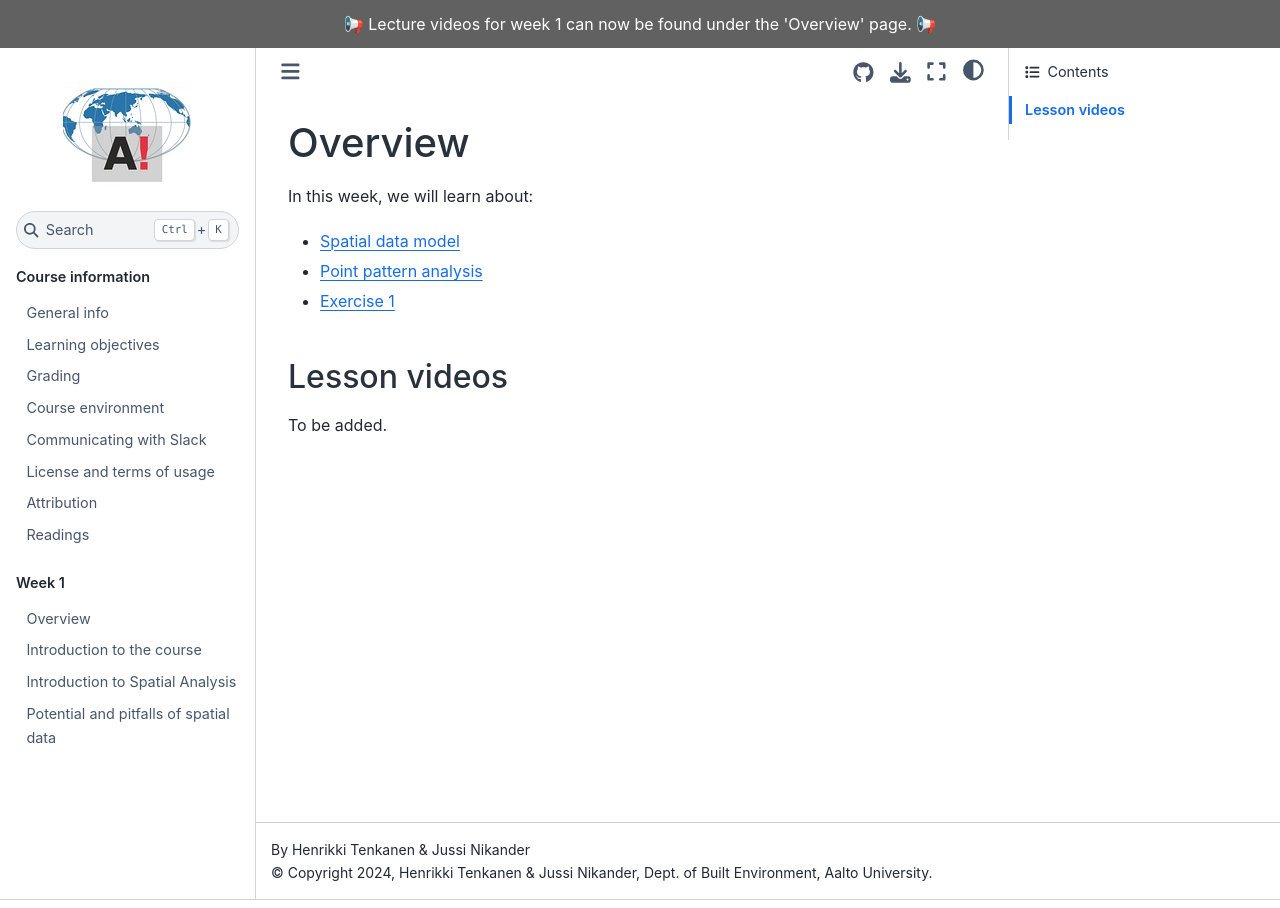
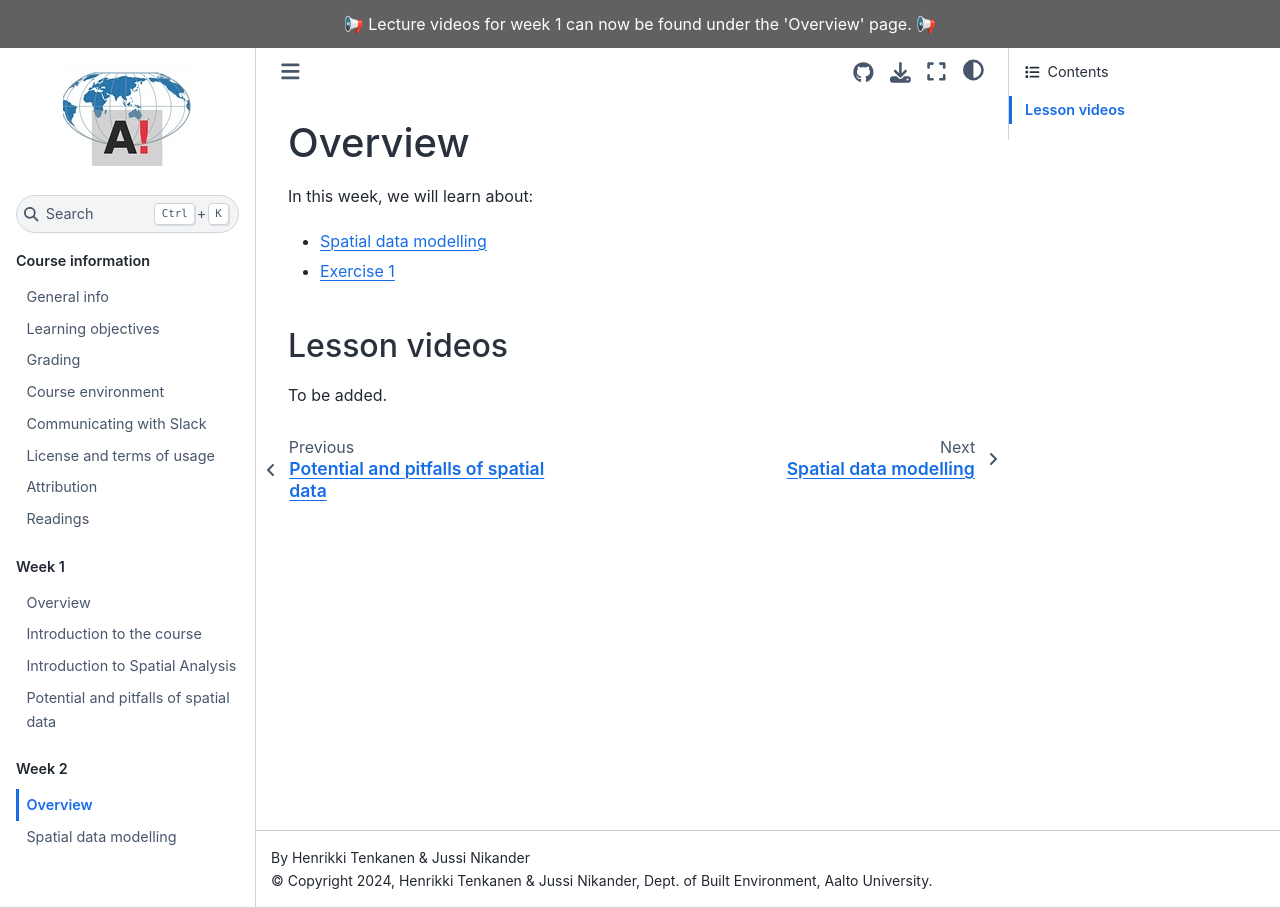
Before and after one commit to AaltoGIS/IntroSDA, a Sphinx documentation site: the page built from source/lessons/L2/overview.rst, in a window 1280 px wide. Built offline with Sphinx 7.4.7 and the Sphinx Book theme 1.1.4, drawn with Linux system fonts in a browser that asks for light colours; pages that are not in the unit, such as notebooks, are missing from menus.

Commit message:
Add L2.1

```diff
--- a/source/index.rst
+++ b/source/index.rst
@@ -160,8 +160,8 @@
    :maxdepth: 1
    :caption: Week 2
 
-   .. lessons/L2/overview
-   .. lessons/L2/spatial-data-model
+   lessons/L2/overview
+   lessons/L2/spatial-data-model
    .. lessons/L2/point-pattern-analysis
 
 .. toctree::
--- a/source/lessons/L2/overview.rst
+++ b/source/lessons/L2/overview.rst
@@ -3,9 +3,11 @@
 
 In this week, we will learn about:
 
-- :doc:`Spatial data model <spatial-data-model>`
-- :doc:`Point pattern analysis <point-pattern-analysis>`
+- :doc:`Spatial data modelling <spatial-data-model>`
 - :doc:`Exercise 1 <../../exercises/exercise-1>`
+
+.. - :doc:`Point pattern analysis <point-pattern-analysis>`
+
 
 Lesson videos
 -------------
```
Also changed, not shown: source/lessons/L2/spatial-data-model.rst (+6 -2 lines).
